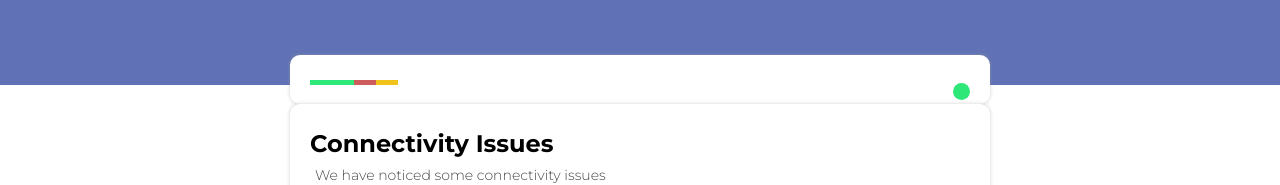
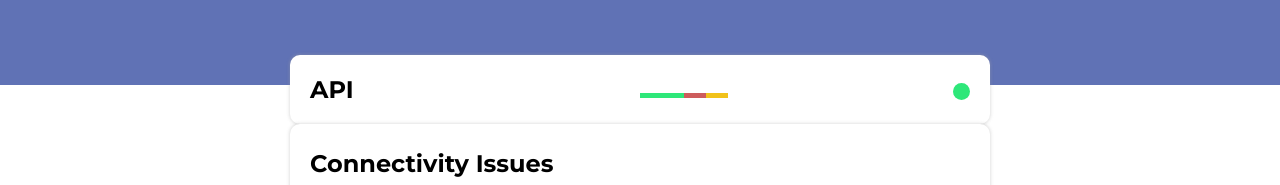
Before and after one commit to kofi-teddy/xzy, a Nuxt app in the folder front/: page / in a window 1280 px wide. Shown: the part 180-365 px from the top of the page. Built offline with nearby package versions, Linux system fonts and the light colour scheme.

Commit message:
fix site status

```diff
--- a/front/components/visitors/SiteStatus.vue
+++ b/front/components/visitors/SiteStatus.vue
@@ -1,5 +1,7 @@
 <template>
   <div>
+    <div class="inner">
+        <h2>{{ site.title }}</h2>
         <IndicatorIcon
           class="rightfloat"
           :status="site.status"
@@ -11,6 +13,7 @@
           class="uptime"
           >
           <div :class="'small-square-indicator ' + j.status"></div>
+      </div>
     </div>
   </div>
 </template>
```
Lines whose indentation alone changed are shown as unchanged.
